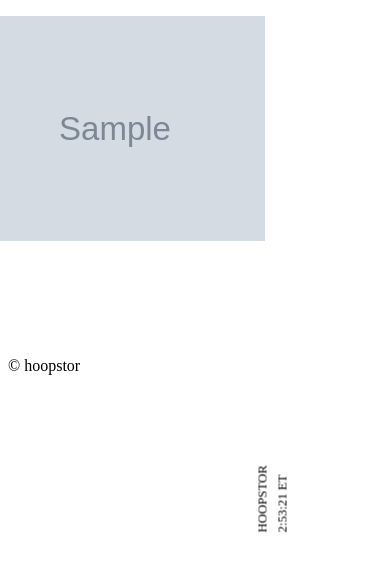
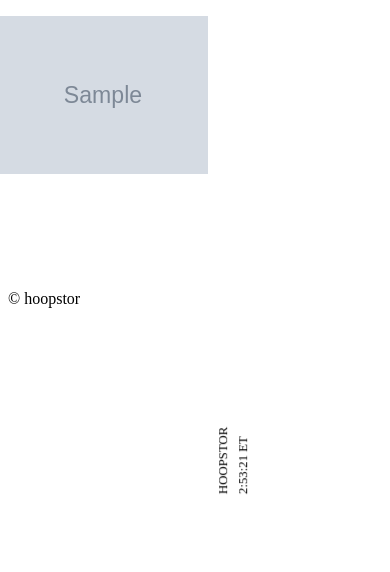
Before and after one commit to deanjgoldman/hoopstor, a Flask app: page / in a window 390 px wide. Shown: the top 572 px of the page. Run offline with Flask 2, Linux system fonts and the light colour scheme; tables that the repository leaves empty hold one stand-in row (values such as "Sample post"); grey boxes marked "Sample" are stand-in pictures; some libraries are stand-ins or nearby versions.

Commit message:
Editing base.html mobile style widths

```diff
--- a/templates/base.html
+++ b/templates/base.html
@@ -69,19 +69,17 @@
     @media screen and (max-width: 699px) {
 
       main .postblock {
-        width: 80%;
+        width: 50%;
       }
       .topnav {
-        width: 60%;
-        right: 0px;
-        z-index: 1000;
+        margin-left: 80%;
       }
       .topnav ul li {
       font-size: 80%;
       }
     }
     img {
-      width: 300px;
+      width: 70%;
     }
     .welcome{
       margin-top: 50px;
@@ -94,18 +92,18 @@
       position:absolute;
       color:black;
       top:50%;
-      left:30px;
+      left:25px;
       opacity:0;
       transform: translate(0, -50%);
-      width: 250px;
+      width: 65%;
     }
-    #postblock:hover .image {opacity:0;}
+    #postblock:hover .image {opacity:0 !important;}
     #postblock:hover .text {
       opacity: 1;
     }
     @media screen and (max-width: 699px) {
       ul li div {
-        right: 30% !important;
+        right: 20% !important;
       }
     }
 
```
